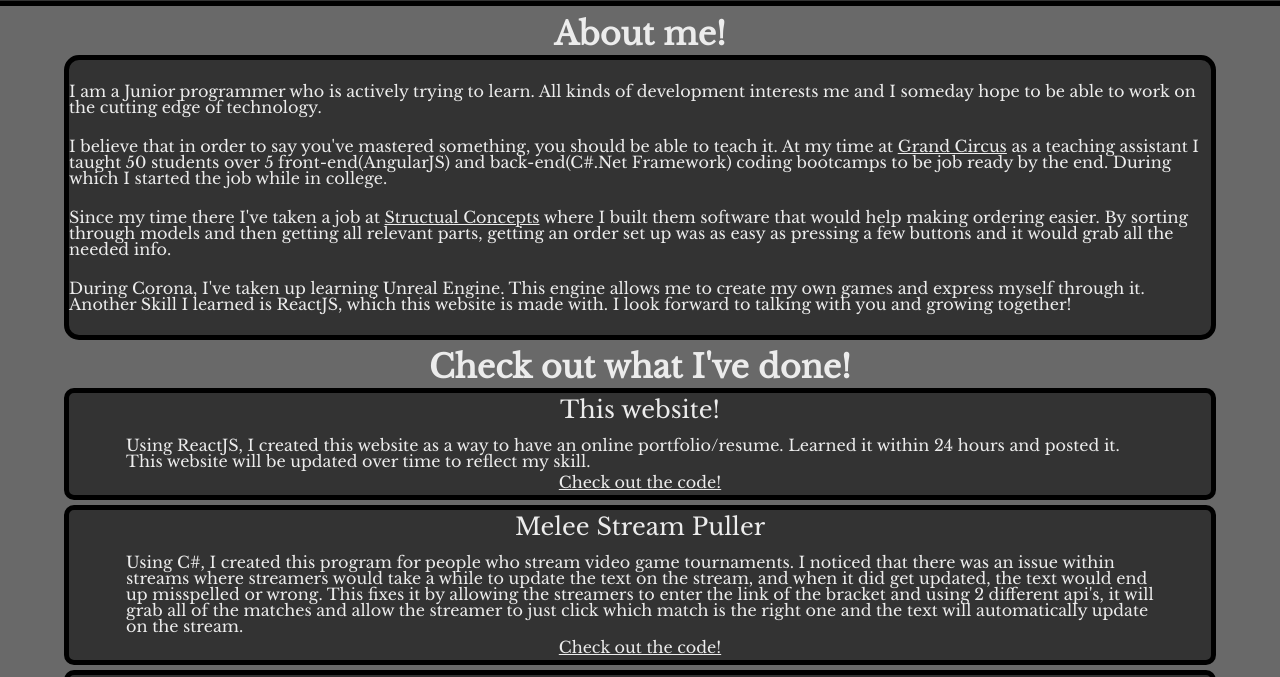
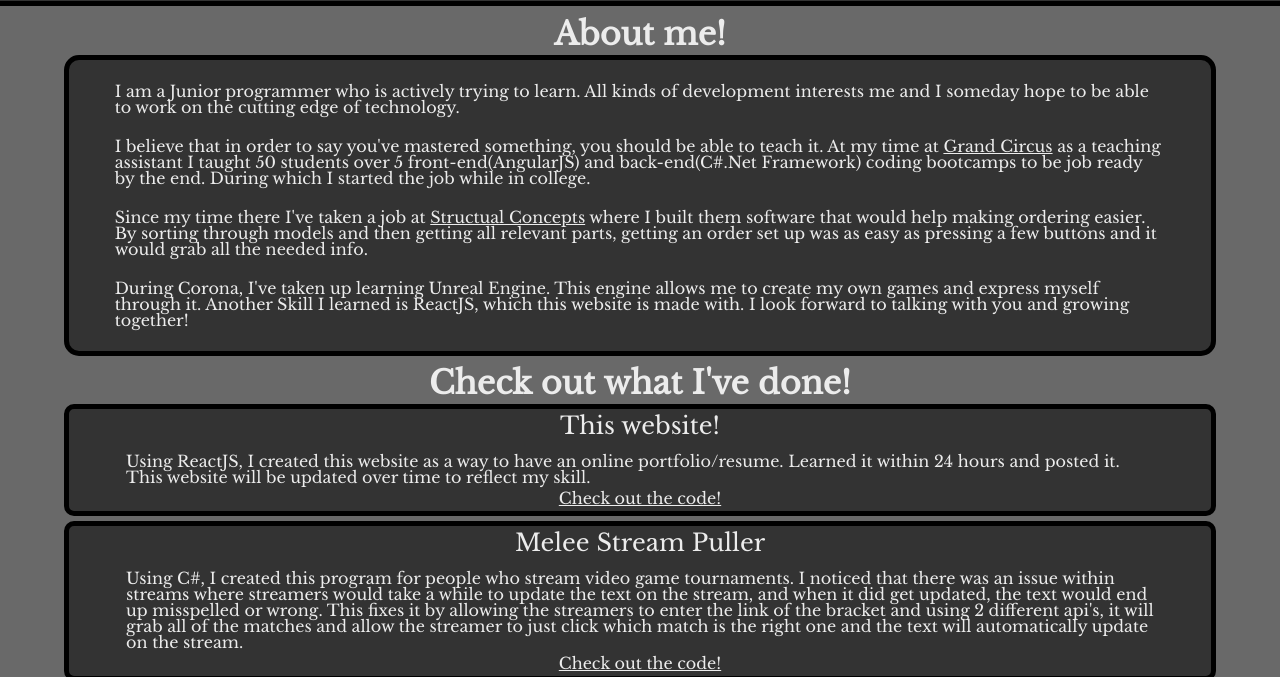
Before and after one commit to JustinJeoJones/Portfolio, a plain HTML site: page index.html in a window 1280 px wide. Shown: the part 75-752 px from the top of the page. Drawn offline with nearby package versions, Linux system fonts and the light colour scheme.

Commit message:
adding text css

```diff
--- a/styles.css
+++ b/styles.css
@@ -103,7 +103,12 @@ a{
     border-radius: 15px;
 }
 
-
+.text{
+    padding-top: 5%;
+    padding-bottom: 5%;
+    padding-left: 4%;
+    padding-right: 4%;
+}
 
 .projectHolder{
     display: flex;
```
